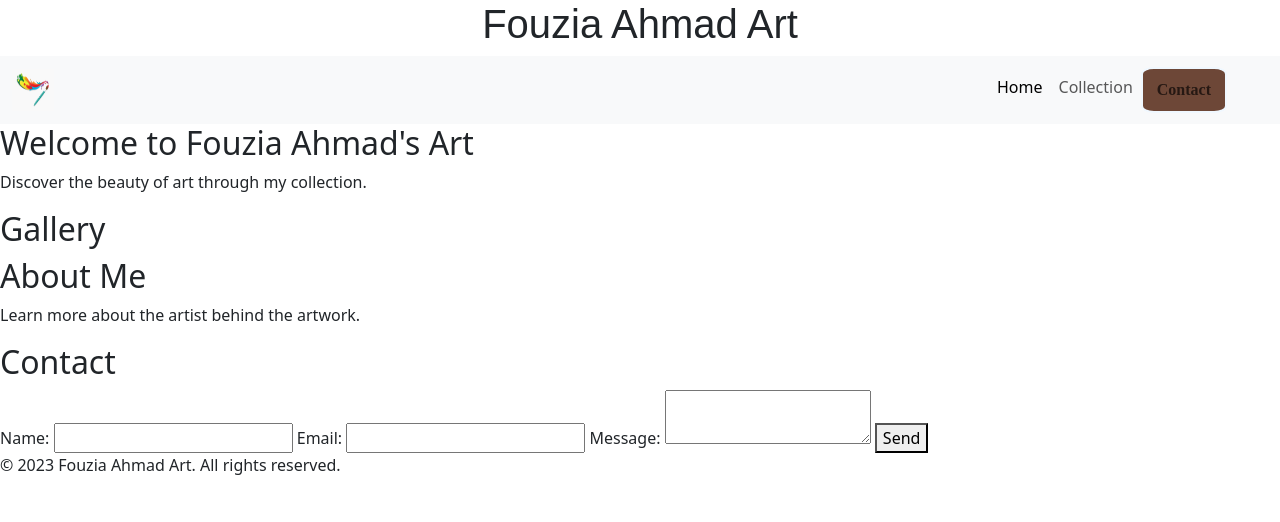
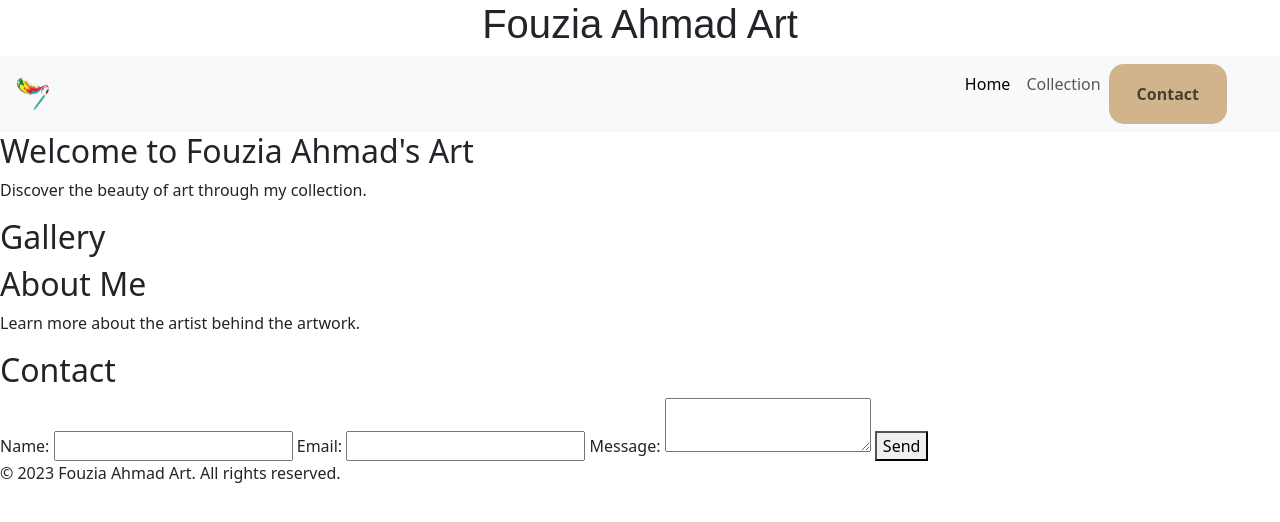
Before and after one commit to fouziaa62/FouziaAhmad-Art, a plain HTML site: page index.html in a window 1280 px wide. Drawn offline with nearby package versions, Linux system fonts and the light colour scheme.

Commit message:
design the contact button

```diff
--- a/assets/css/style.css
+++ b/assets/css/style.css
@@ -2,16 +2,25 @@
     width: 42px;
     height: 42px;
 }
-.edge {
-    background-color:rgb(109, 71, 55);
-    border-radius: 15%;
-font-family: 'Times New Roman', Times, serif;
-border-style:solid;
-border-color: aliceblue;
+
+.button {
+    background-color: #D2B48C; /* Light brown color */
+    color: #8B4513; /* Dark brown color */
+    border: none;
+    border-radius: 15px; /* Round edges */
+    padding: 10px 20px;
+    text-align: center;
+    text-decoration: none;
+    display: inline-block;
+    font-size: 16px;
+    cursor: pointer;
+    transition: background-color 0.3s ease;
 }
-.bh button:hover {
-    color: aliceblue;
+
+.button:hover {
+    background-color: #90EE90; /* Light green color */
 }
+
 h1{
     text-align: center;
     font-family:Arial, Helvetica, sans-serif;
--- a/index.html
+++ b/index.html
@@ -25,7 +25,7 @@
                     <a class="nav-link" href="#">Collection</a>
                   </li>
                   <li class="nav-item">
-                   <button class="edge bh"> <a class="nav-link " href="#"><strong>Contact</strong></a>
+                   <button class="button"> <a class="nav-link " href="#"><strong>Contact</strong></a>
                    </button>
                   </li>
 
```
